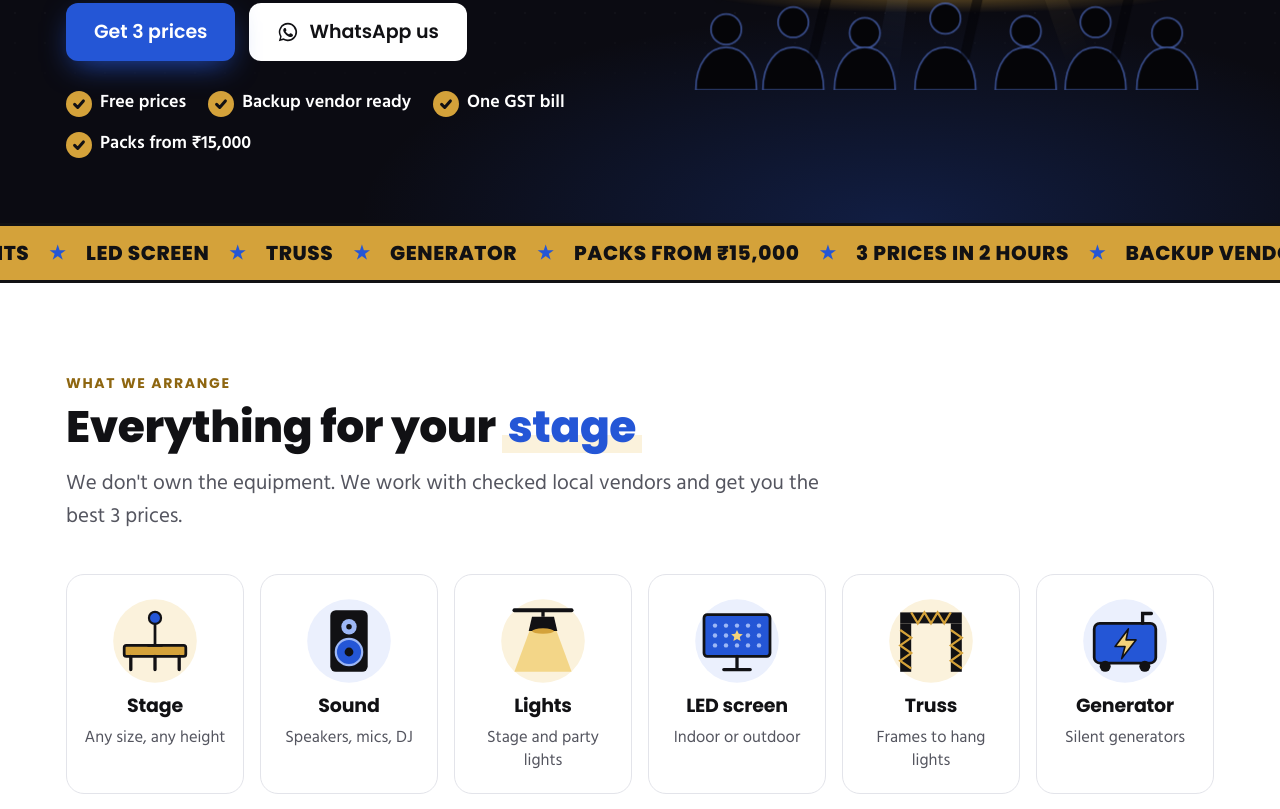
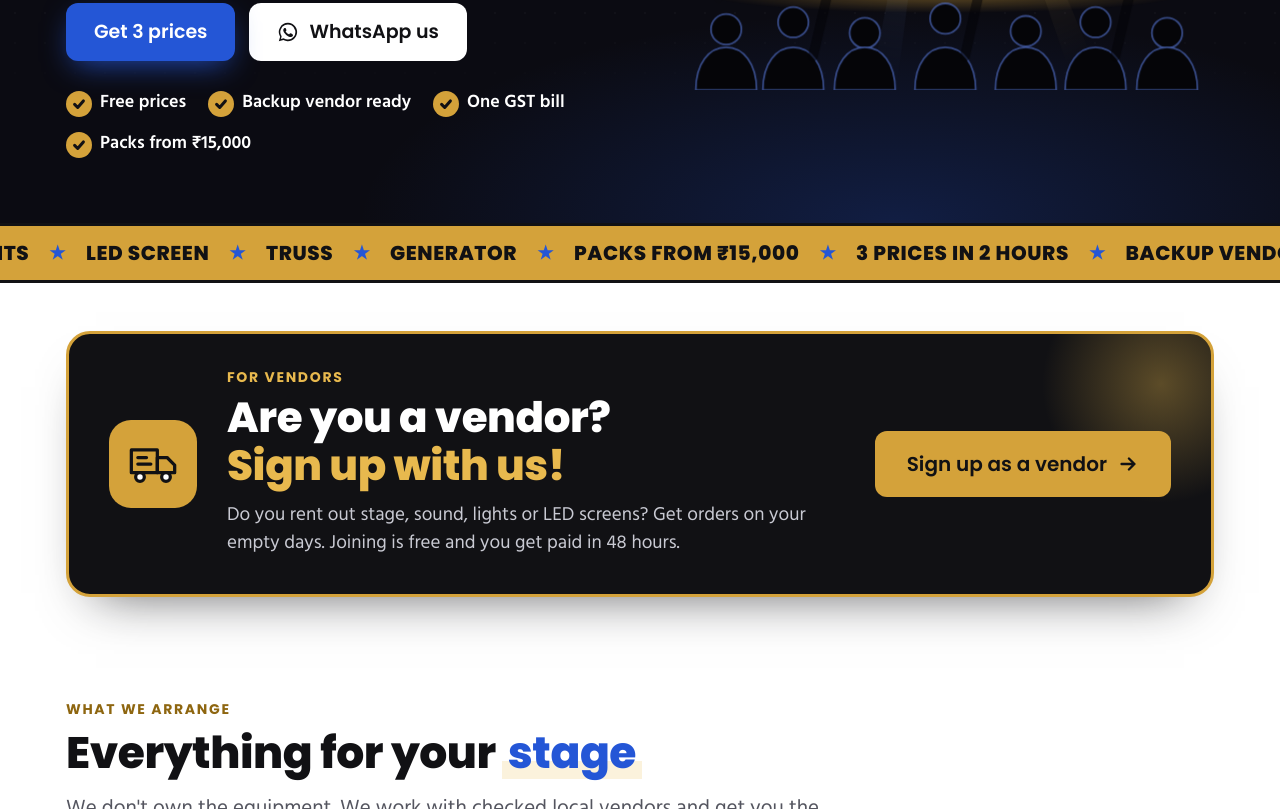
Before and after one commit to NavyaKhanna014/evently-pro, a plain HTML site: page index.html in a window 1280 px wide. Shown: the part 559-1368 px from the top of the page. Drawn offline with Linux system fonts and the light colour scheme.

Commit message:
Add vendor sign-up switch banner section
Added a switch banner section for vendor sign-up with relevant content and styling.

```diff
--- a/index.html
+++ b/index.html
@@ -324,6 +324,21 @@ body::before{background:#0B0B12}
 @media (prefers-reduced-motion: reduce){
   .hero-art *,.mini-ball *,.marquee-track,.btn-shine::after,.hl{animation:none!important}
 }
+/* Switch banner: a big card that sends visitors to the other site */
+.switch{padding-block:48px 12px}
+.switch-card{position:relative;overflow:hidden;display:grid;grid-template-columns:auto minmax(0,1fr) auto;align-items:center;gap:30px;padding:36px 40px;border-radius:24px;background:var(--ink);color:#fff;text-decoration:none;border:3px solid var(--gold);box-shadow:0 26px 50px -30px rgba(17,17,20,.7);transition:transform .15s ease,box-shadow .15s ease}
+.switch-card:hover{transform:translateY(-2px);box-shadow:0 30px 56px -28px rgba(17,17,20,.75)}
+.switch-card::after{content:"";position:absolute;right:-70px;top:-70px;width:240px;height:240px;border-radius:50%;background:radial-gradient(circle,rgba(232,185,78,.35),transparent 70%);pointer-events:none}
+.switch-ico{width:88px;height:88px;border-radius:22px;background:var(--gold);display:grid;place-items:center}
+.switch-ico svg{width:52px;height:52px}
+.switch-tag{display:block;font:700 14px/1 var(--f-head);letter-spacing:.12em;text-transform:uppercase;color:var(--gold-on-dark);margin-bottom:10px}
+.switch-title{display:block;font:800 clamp(28px,3.6vw,42px)/1.15 var(--f-head);letter-spacing:-.01em;color:#fff;text-wrap:balance}
+.switch-title em{font-style:normal;color:var(--gold-on-dark)}
+.switch-text{display:block;margin-top:10px;color:#C9CAD3;font-size:19px;line-height:1.5}
+.switch .btn{position:relative;z-index:1;min-height:66px;padding:16px 30px;font-size:20px;white-space:nowrap}
+.switch .btn svg{width:22px;height:22px}
+@media (max-width:860px){.switch{padding-block:36px 4px}.switch-card{grid-template-columns:auto minmax(0,1fr);gap:18px;padding:26px 22px}.switch .btn{grid-column:1/-1;width:100%}.switch-ico{width:64px;height:64px;border-radius:16px}.switch-ico svg{width:38px;height:38px}}
+@media (max-width:420px){.switch-card{grid-template-columns:1fr}.switch-ico{display:none}}
 </style>
 <meta property="og:title" content="Evently Pro">
 <meta property="og:description" content="3 comparable AV quotes in 2 hours, a named backup vendor on every booking, one GST invoice. Delhi-NCR.">
@@ -435,6 +450,21 @@ body::before{background:#0B0B12}
     </div>
   </section>
   <div class="marquee" aria-hidden="true"><div class="marquee-track"><div class="mg"><span>Stage</span><span class="star">★</span><span>Sound</span><span class="star">★</span><span>Lights</span><span class="star">★</span><span>LED screen</span><span class="star">★</span><span>Truss</span><span class="star">★</span><span>Generator</span><span class="star">★</span><span>Packs from ₹15,000</span><span class="star">★</span><span>3 prices in 2 hours</span><span class="star">★</span><span>Backup vendor ready</span><span class="star">★</span><span>One GST bill</span><span class="star">★</span></div><div class="mg"><span>Stage</span><span class="star">★</span><span>Sound</span><span class="star">★</span><span>Lights</span><span class="star">★</span><span>LED screen</span><span class="star">★</span><span>Truss</span><span class="star">★</span><span>Generator</span><span class="star">★</span><span>Packs from ₹15,000</span><span class="star">★</span><span>3 prices in 2 hours</span><span class="star">★</span><span>Backup vendor ready</span><span class="star">★</span><span>One GST bill</span><span class="star">★</span></div></div></div>
+
+  <!-- SWITCH BANNER -->
+  <section class="switch" aria-label="For vendors">
+    <div class="wrap">
+      <a class="switch-card" href="vendors.html">
+        <span class="switch-ico"><svg viewBox="0 0 48 48" fill="none" stroke="#111114" stroke-width="3" stroke-linecap="round" stroke-linejoin="round" aria-hidden="true"><path d="M4 11h24v21H4z"/><path d="M28 18h9l7 7v7H28z"/><circle cx="12" cy="36" r="4" fill="#fff"/><circle cx="36" cy="36" r="4" fill="#fff"/><path d="M10 18h8M10 24h12"/></svg></span>
+        <span class="switch-body">
+          <span class="switch-tag">For vendors</span>
+          <span class="switch-title">Are you a vendor? <em>Sign up with us!</em></span>
+          <span class="switch-text">Do you rent out stage, sound, lights or LED screens? Get orders on your empty days. Joining is free and you get paid in 48 hours.</span>
+        </span>
+        <span class="btn btn-gold">Sign up as a vendor<svg viewBox="0 0 24 24" fill="none" stroke="currentColor" stroke-width="2.6" stroke-linecap="round" stroke-linejoin="round" aria-hidden="true"><path d="M5 12h14M13 6l6 6-6 6"/></svg></span>
+      </a>
+    </div>
+  </section>
 
   <!-- WHAT WE ARRANGE -->
   <section class="block" id="what">
```
